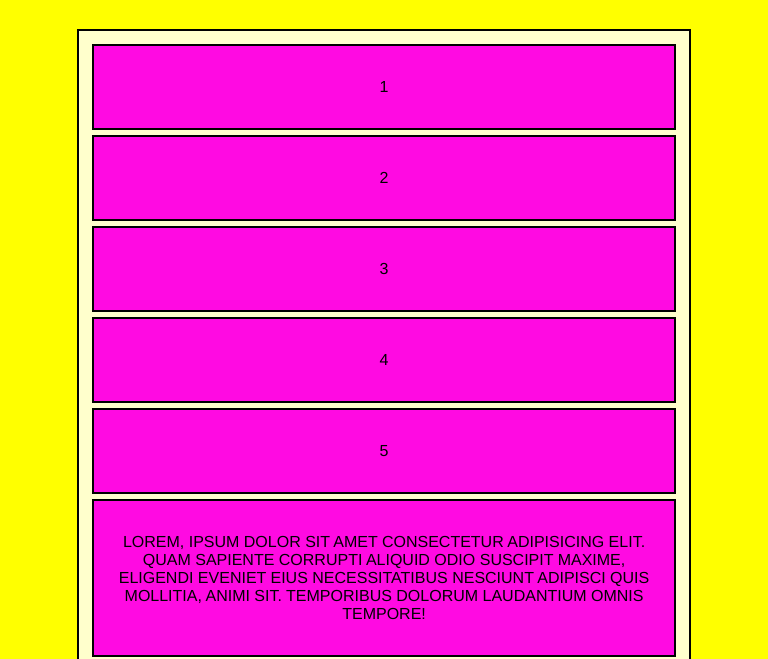
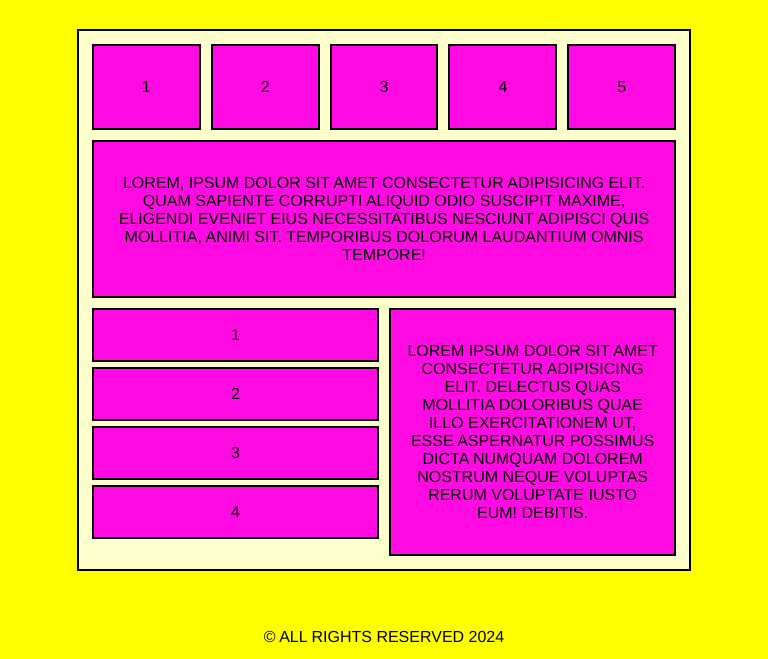
Before and after one commit to WSU-SoC-WEB2620-CU/web2620-assignment-2-vhivestate, a website built with Vite: page src/index.html in a window 768 px wide. Shown: the part 124-783 px from the top of the page. Built offline with nearby package versions, Linux system fonts and the light colour scheme.

Commit message:
media queries

```diff
--- a/src/stylesheets/main.scss
+++ b/src/stylesheets/main.scss
@@ -105,6 +105,16 @@ div {
     }
 }
 
+@media (min-width: 501px) and (max-width: 800px) {
+    /* Custom CSS rules for screens between 501px and 800px (tablets) */
+    .top .site-top {
+        display: flex;
+        flex-wrap: wrap;
+        justify-content: space-between;
+    }
+}
+
+
 /* Stack items on smartphones (<= 500px) */
 @media (max-width: 500px) {
     .top .site-top {
```
